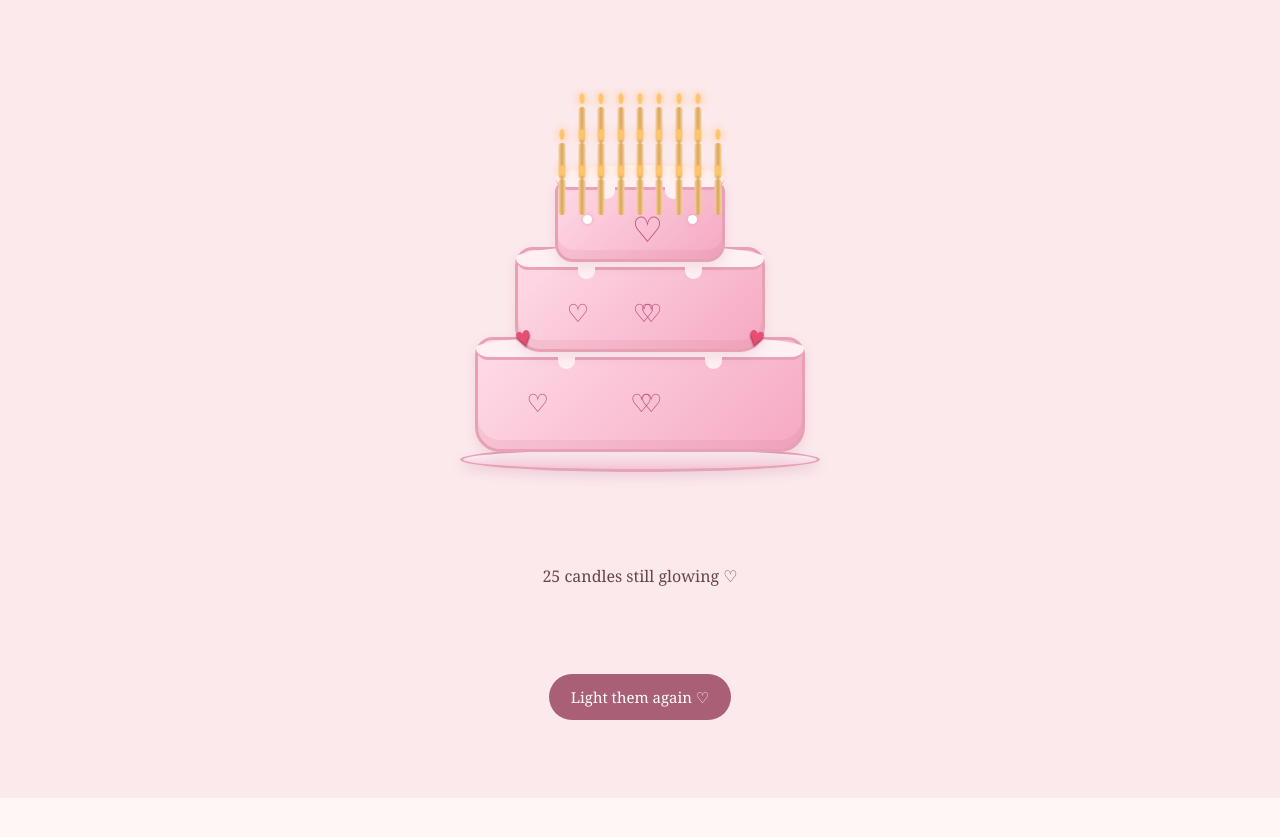
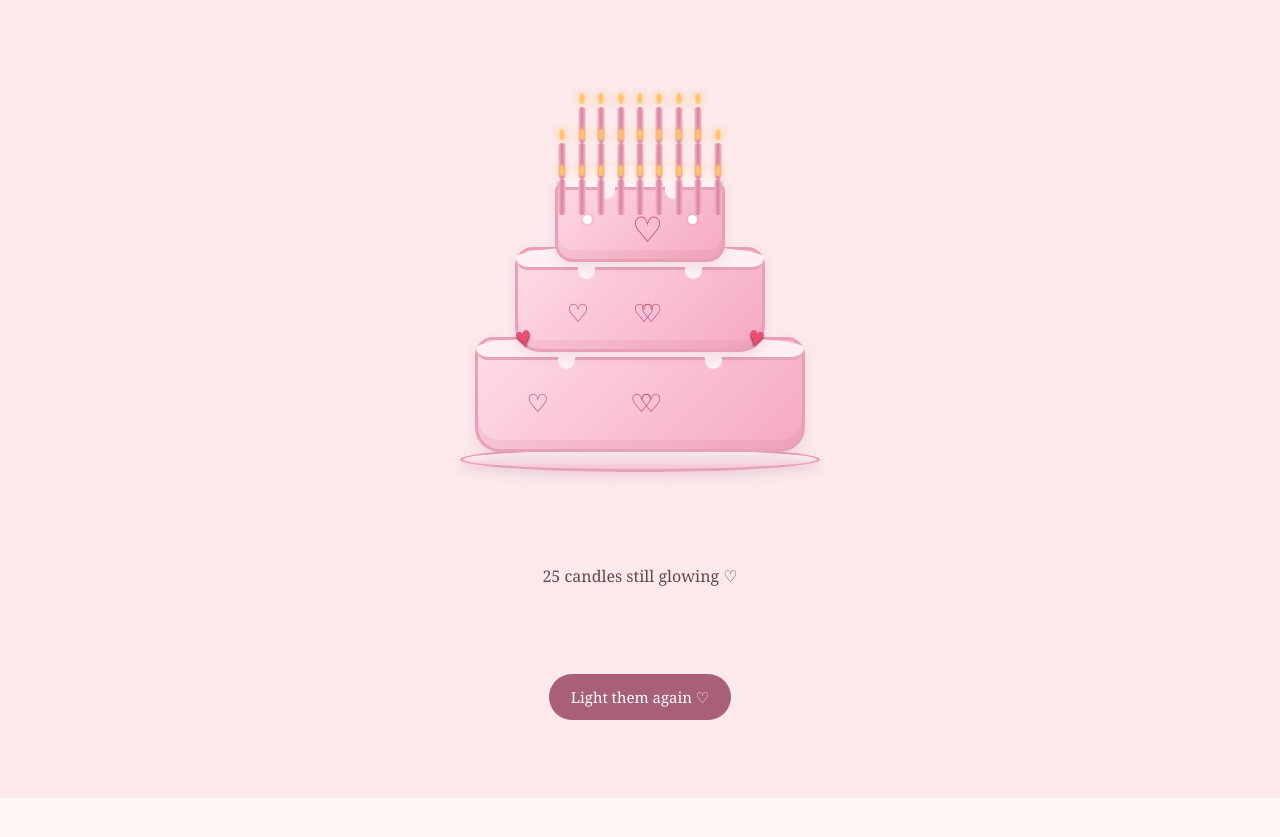
Before and after one commit to Anushka3423/Booboo-birthday, a plain HTML site: page index.html in a window 1280 px wide. Shown: the part 2054-2891 px from the top of the page. Drawn offline with Linux system fonts and the light colour scheme.

Commit message:
Update index.html

```diff
--- a/index.html
+++ b/index.html
@@ -408,7 +408,7 @@ nav a:hover {text-decoration:underline}
   width:7px;
   height:36px;
   border-radius:4px;
-  background:linear-gradient(90deg,#f8d5a0,#d9a45e,#f8d5a0);
+  background:linear-gradient(90deg,#f4b6c8,#d982a0,#f4b6c8);
   position:relative;
   cursor:pointer;
 }
```
